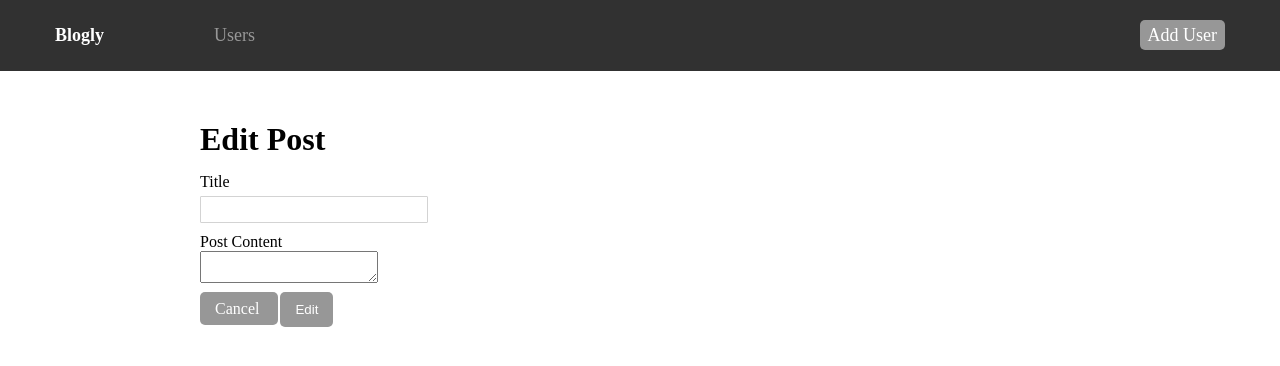
After one commit to irinazay/blogly, a Flask app: template templates/posts/edit.html in a window 1280 px wide. The commit adds this page. Shown: the top 366 px of the page. Run offline with Flask 2, Linux system fonts and the light colour scheme; the template is opened without the code that fills it, so the values that code supplies are empty.

Commit message:
part two

```diff
--- a/app.py
+++ b/app.py
@@ -1,8 +1,8 @@
 """Blogly application."""
 
-from flask import Flask, request, redirect, render_template
+from flask import Flask, request, redirect, render_template, flash
 from flask_debugtoolbar import DebugToolbarExtension
-from models import db, connect_db, User
+from models import db, connect_db, User, Post
 
 app = Flask(__name__)
 app.config['SQLALCHEMY_DATABASE_URI'] = "postgres:///blogly"
@@ -18,10 +18,17 @@ db.create_all()
 
 @app.route('/')
 def root():
-    """Redirects to list of users."""
+    """Show list of 5 recent posts"""
 
-    return redirect("/users")
+    posts = Post.query.order_by(Post.created_at.desc()).limit(5).all()
+    return render_template("posts/homepage.html", posts=posts)
 
+
+@app.errorhandler(404)
+def page_not_found(e):
+    """Show 404 NOT FOUND page."""
+
+    return render_template('404.html'), 404
 
 
 @app.route('/users')
@@ -94,3 +101,71 @@ def users_delete(user_id):
     db.session.commit()
 
     return redirect("/users")
+
+@app.route('/users/<int:user_id>/posts/new')
+def posts_new_form(user_id):
+    """Show form to add a post for a specific user"""
+
+    user = User.query.get_or_404(user_id)
+    return render_template('posts/new.html', user=user)
+
+
+@app.route('/users/<int:user_id>/posts/new', methods=["POST"])
+def posts_new(user_id):
+    """Handle add form, add post, show message and redirect to the user detail page"""
+
+    user = User.query.get_or_404(user_id)
+    new_post = Post(title=request.form['title'],
+                    content=request.form['content'],
+                    user=user)
+
+    db.session.add(new_post)
+    db.session.commit()
+
+    flash(f"Post '{new_post.title}' added.")
+
+    return redirect(f"/users/{user_id}")
+
+
+@app.route('/posts/<int:post_id>')
+def posts_show(post_id):
+    """Show a page with info on a specific post"""
+
+    post = Post.query.get_or_404(post_id)
+    return render_template('posts/show.html', post=post)
+
+
+@app.route('/posts/<int:post_id>/edit')
+def posts_edit(post_id):
+    """Show a form to edit an existing post"""
+
+    post = Post.query.get_or_404(post_id)
+    return render_template('posts/edit.html', post=post)
+
+
+@app.route('/posts/<int:post_id>/edit', methods=["POST"])
+def posts_update(post_id):
+    """Handle form submission for updating an existing post, and show message."""
+
+    post = Post.query.get_or_404(post_id)
+    post.title = request.form['title']
+    post.content = request.form['content']
+
+    db.session.add(post)
+    db.session.commit()
+    flash(f"Post '{post.title}' edited.")
+
+    return redirect(f"/users/{post.user_id}")
+
+
+@app.route('/posts/<int:post_id>/delete', methods=["POST"])
+def posts_destroy(post_id):
+    """Handle form submission for deleting an existing post"""
+
+    post = Post.query.get_or_404(post_id)
+
+    db.session.delete(post)
+    db.session.commit()
+    flash(f"Post '{post.title} deleted.")
+
+    return redirect(f"/users/{post.user_id}")
--- a/static/style.css
+++ b/static/style.css
@@ -27,11 +27,11 @@ button {
   background-color: rgb(151, 151, 151);
 }
 
-#cancel_btn,
-#add_user_btn {
+.btn {
   margin-top: 5px;
-  padding: 8.5px 15px;
+  padding: 8px 15px;
   margin-bottom: 20px;
+  margin-right: 2px;
   color: white;
   border-radius: 5px;
   border: none;
@@ -52,6 +52,14 @@ h1 {
   margin-bottom: 15px;
 }
 
+p {
+  margin-top: 20px;
+  margin-bottom: 10px;
+}
+
+small {
+  font-style: italic;
+}
 nav a {
   color: rgb(151, 151, 151);
   text-decoration: none;
@@ -64,19 +72,26 @@ nav a {
   font-weight: bold;
 }
 
+.users_list:hover,
+.posts_list:hover {
+  color: rgb(35, 130, 240);
+  text-decoration: underline;
+}
+.users_list,
+.posts_list {
+  text-decoration: none;
+  color: rgb(35, 130, 240);
+}
+
 ul {
   list-style-type: none;
 }
 
-.users_list:hover {
-  color: rgb(35, 130, 240);
-  text-decoration: underline;
+li {
+  margin: 10px 40px;
 }
-.users_list {
-  text-decoration: none;
-  color: rgb(35, 130, 240);
-}
-.add_user_btn {
+.add_user_btn,
+.add_post_btn {
   margin-top: 20px;
 }
 
@@ -95,5 +110,22 @@ ul {
 }
 
 img {
-  width: 100px;
+  width: 150px;
+  margin: -10px 10px 0px -10px;
 }
+
+.user_page {
+  display: flex;
+}
+
+.posts_list_users_page {
+  list-style-type: initial;
+  color: rgb(35, 130, 240);
+}
+
+.flashed_messages {
+  margin-bottom: 20px;
+  background-color: rgb(129, 233, 129);
+  width: 50%;
+  padding: 7px;
+}
--- a/templates/base.html
+++ b/templates/base.html
@@ -28,6 +28,10 @@
 
 </nav>
 <div class="content">
+  {% for msg in get_flashed_messages() %}
+  <div class="flashed_messages">{{ msg }}</div>
+  {% endfor %}
+
   {% block content %}
   <!-- put the content here -->
   {% endblock %}
--- /dev/null
+++ b/templates/posts/edit.html
@@ -0,0 +1,39 @@
+{% extends 'base.html' %}
+
+{% block title %}Edit Post{% endblock %}
+
+{% block content %}
+
+<h1>Edit Post</h1>
+
+<form method="POST" action="/posts/{{ post.id }}/edit">
+
+  <div >
+    <label for="title">Title</label>
+    <div>
+      <input id="title" name="title" value="{{ post.title }}">
+    </div>
+  </div>
+
+  <div>
+    <label for="content">Post Content</label>
+    <div>
+      <textarea
+                id="content"
+                name="content">{{ post.content }}</textarea>
+    </div>
+  </div>
+
+
+    <div>
+      <a class="btn" href="/users/{{ post.user_id }}">
+        Cancel
+      </a>
+      <button type="submit">
+        Edit
+      </button>
+    </div>
+
+</form>
+
+{% endblock %}
--- a/templates/users/index.html
+++ b/templates/users/index.html
@@ -15,7 +15,7 @@
 </ul>
 
 <div class="add_user_btn">
-  <a id="add_user_btn" href="/users/new">Add user</a>
+  <a class="btn" href="/users/new">Add user</a>
 </div>
 
 {% endblock %}
```
Also changed, not shown: models.py (+26 -4 lines), templates/404.html (added, +7 -0 lines), templates/posts/homepage.html (added, +19 -0 lines), templates/posts/new.html (added, +32 -0 lines), templates/posts/show.html (added, +26 -0 lines), templates/users/edit.html (+4 -4 lines), templates/users/show.html (+18 -0 lines), test.py (+77 -2 lines).
